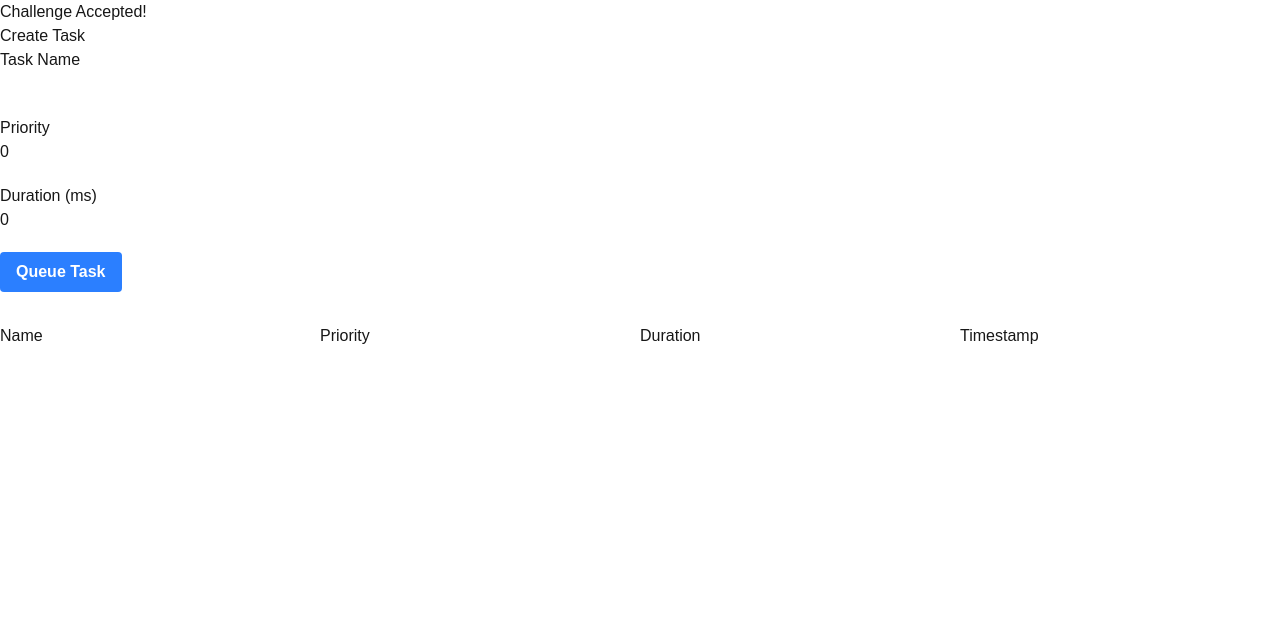
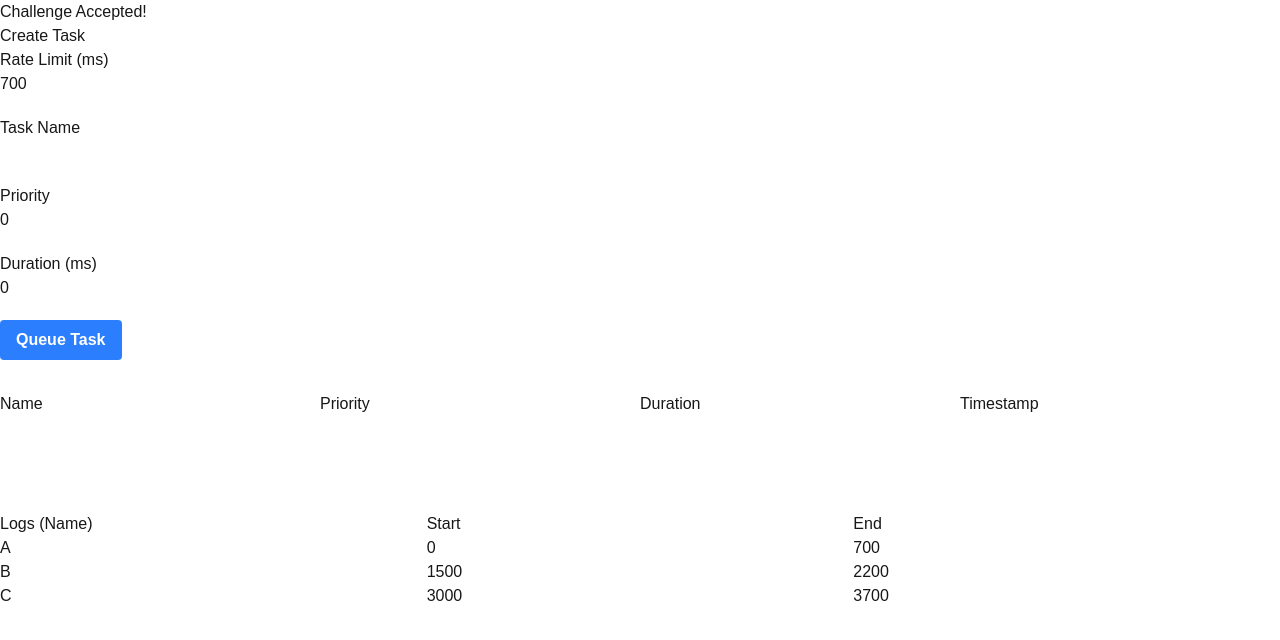
Before and after one commit to dhildeb/challenges, a Next.js app: page / in a window 1280 px wide. Shown: the top 640 px of the page. Built offline with nearby package versions, Linux system fonts and the light colour scheme.

Commit message:
logs and custom rate limiter

```diff
--- a/app/challenges/RateLimiter.tsx
+++ b/app/challenges/RateLimiter.tsx
@@ -78,15 +78,26 @@ type Task = {
     progress: number;
     createdAt: Timestamp;
 }
+type Log = {
+    id: string;
+    start: number;
+    end: number;
+}
 
 export const RateLimiter = () => {
 const [taskId, setTaskId] = useState<string>('')
 const [priority, setPriority] = useState<number>(0)
 const [duration, setDuration] = useState<number>(0)
-const [taskQueue, setTaskQueue] = useState<Task[]>([])
+const [taskQueue, setTaskQueue] = useState<Task[]>([
+    { "id": "A", "priority": 2, "createdAt": 0, "duration": 400, "progress": 0 },
+    { "id": "B", "priority": 1, "createdAt": 100, "duration": 300, "progress": 0 },
+    { "id": "C", "priority": 2, "createdAt": 200, "duration": 500, "progress": 0 }
+])
 const [taskInProgress, setTaskInProgress] = useState<Task>()
 const [timer, setTimer] = useState<NodeJS.Timeout | undefined>()
-
+const [log, setLog] = useState<Log[]>([])
+const [start, setStart] = useState<number>(Date.now())
+const [rateLimitMs, setRateLimitMs] = useState<number>(700)
 
 useEffect(() => {
     let duration = 0
@@ -99,20 +110,25 @@ useEffect(() => {
     const interval = setInterval(() => {
         if(!task) return
         if(duration >= task.duration){
+            setLog(prev => [...prev, {id: task.id, start: Date.now() - duration - rateLimitMs, end: Date.now() - rateLimitMs}])
+            setTimeout(() => {
                 setTaskInProgress(undefined)
                 task = undefined
                 clearInterval(interval)
                 clearInterval(timer)
                 setTimer(undefined)
                 duration = 0
+            }, 100)
             return
         }
-        task.progress += 1000
+        task.progress += rateLimitMs
         setTaskInProgress({...task})
-        duration += 1000
-    }, 1000)
+        duration += rateLimitMs
+    }, rateLimitMs)
     setTimer(interval)
 }, [taskQueue, taskInProgress])
+
+
 
 const setValidatedNumber = (val: string, setter: (int: number) => void) => {
     const int = parseInt(val)
@@ -140,9 +156,11 @@ return (
     <>
         <div>
             <span>Create Task</span>
+            <br/ >
+            <Input title="Rate Limit (ms)" value={rateLimitMs} setValue={(val) => setValidatedNumber(val, setRateLimitMs)} />
             <Input title="Task Name" value={taskId} setValue={setTaskId} />
             <Input title="Priority" value={priority} setValue={(val) => setValidatedNumber(val, setPriority)} />
-            <Input title="Duration (ms)" value={duration} setValue={(val) => setValidatedNumber(val, setDuration)} />
+            <Input title="Duration (ms)" value={duration} setValue={(val) => setValidatedNumber(val, setDuration)} max={10000} />
             <button className="bg-blue-500 hover:bg-blue-700 text-white font-bold py-2 px-4 rounded" onClick={() => createTask()}>Queue Task</button>
         </div>
         <div className="mt-8">
@@ -171,7 +189,19 @@ return (
                     <span className="w-1/4">{formatDate(task.createdAt)}</span>
                 </div>
             )}
+            <div className="flex w-full mt-24">
+                <span className="w-1/3">Logs (Name)</span>
+                <span className="w-1/3">Start</span>
+                <span className="w-1/3">End</span>
             </div>
+        </div>
+        {log.map((log, index) =>
+            <div className="flex w-full" key={log.id+index}>
+                <span className="w-1/3">{log.id}</span>
+                <span className="w-1/3">{log.start - start}</span>
+                <span className="w-1/3">{log.end - start}</span>
+            </div>
+        )}
     </>
 )
 }
--- a/app/components/Input.tsx
+++ b/app/components/Input.tsx
@@ -3,14 +3,15 @@ type Props = {
     value: string | number;
     setValue: (val: string) => void;
     inputType?: string;
+    max?: number;
 }
 
-export const Input = ({title, value, setValue, inputType = 'text'}: Props) => {
+export const Input = ({title, value, setValue, inputType = 'text', max}: Props) => {
 
     return (
         <div className="flex flex-col mb-5">
             <span>{title}</span>
-            <input type={inputType} value={value} onChange={(val) => setValue(val.currentTarget.value)} />
+            <input type={inputType} value={value} onChange={(val) => setValue(val.currentTarget.value)} max={max} />
         </div>
     )
 }
```
Lines whose indentation alone changed are shown as unchanged.
